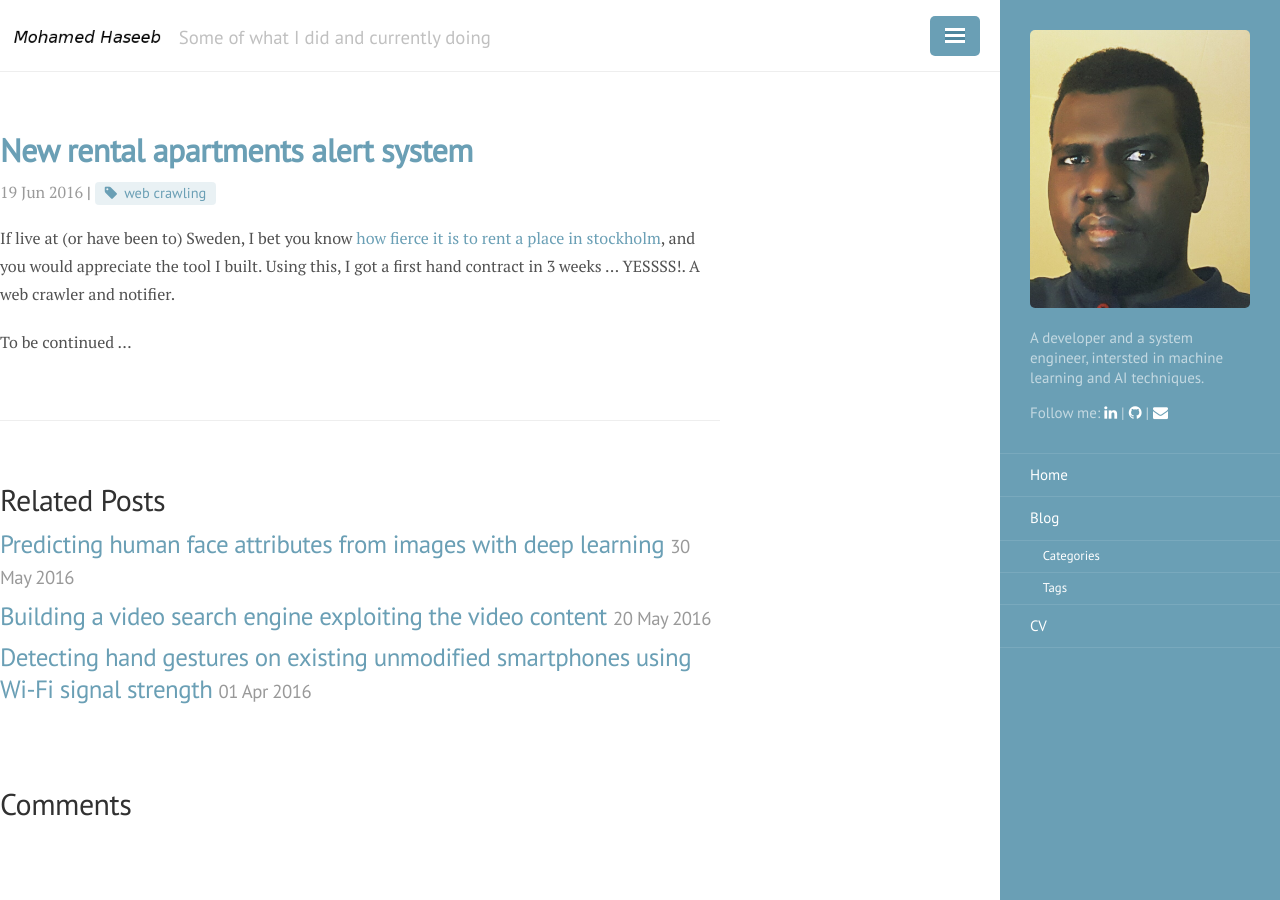
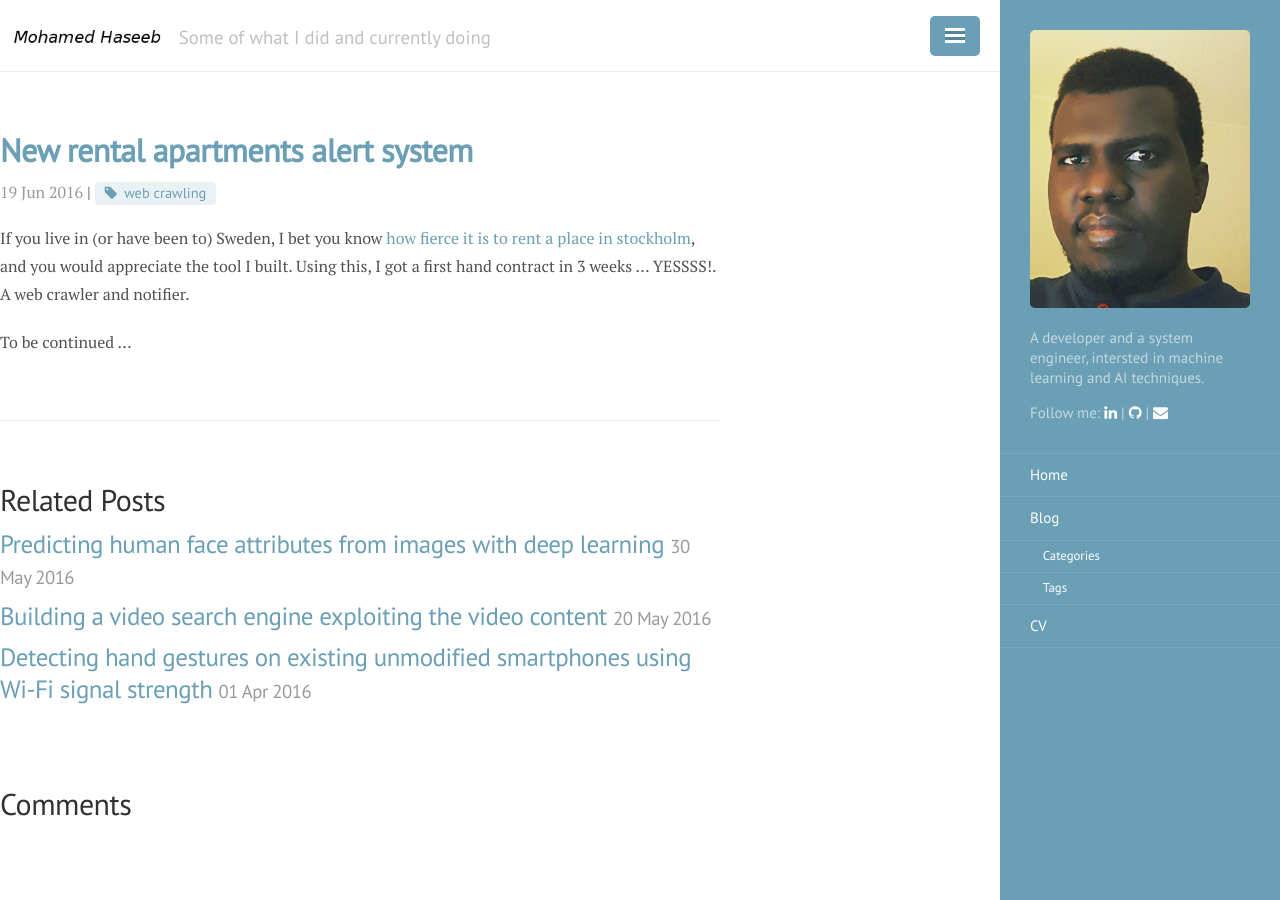
Before and after one commit to mohaseeb/mohaseeb.github.io, a Jekyll site: the page built from _posts/2014-04-30-apartment-hunt.md, in a window 1280 px wide. Built offline with Jekyll 4.4.1, drawn with Linux system fonts in a browser that asks for light colours; nearby versions of some CDN libraries; comment, search, counter and statistics services are not loaded.

Commit message:
update in the home page

```diff
--- a/_posts/2014-04-30-apartment-hunt.md
+++ b/_posts/2014-04-30-apartment-hunt.md
@@ -5,6 +5,6 @@ date: 2016-06-19
 category: other
 tags: [web crawling]
 ---
-If live at (or have been to) Sweden, I bet you know [how fierce it is to rent a place in stockholm](http://www.bbc.com/capital/story/20160517-this-is-one-city-where-youll-never-find-a-home), and you would appreciate the tool I built. Using this, I got a first hand contract in 3 weeks ... YESSSS!. A web crawler and notifier.
+If you live in (or have been to) Sweden, I bet you know [how fierce it is to rent a place in stockholm](http://www.bbc.com/capital/story/20160517-this-is-one-city-where-youll-never-find-a-home), and you would appreciate the tool I built. Using this, I got a first hand contract in 3 weeks ... YESSSS!. A web crawler and notifier.
 
 To be continued ...
```
